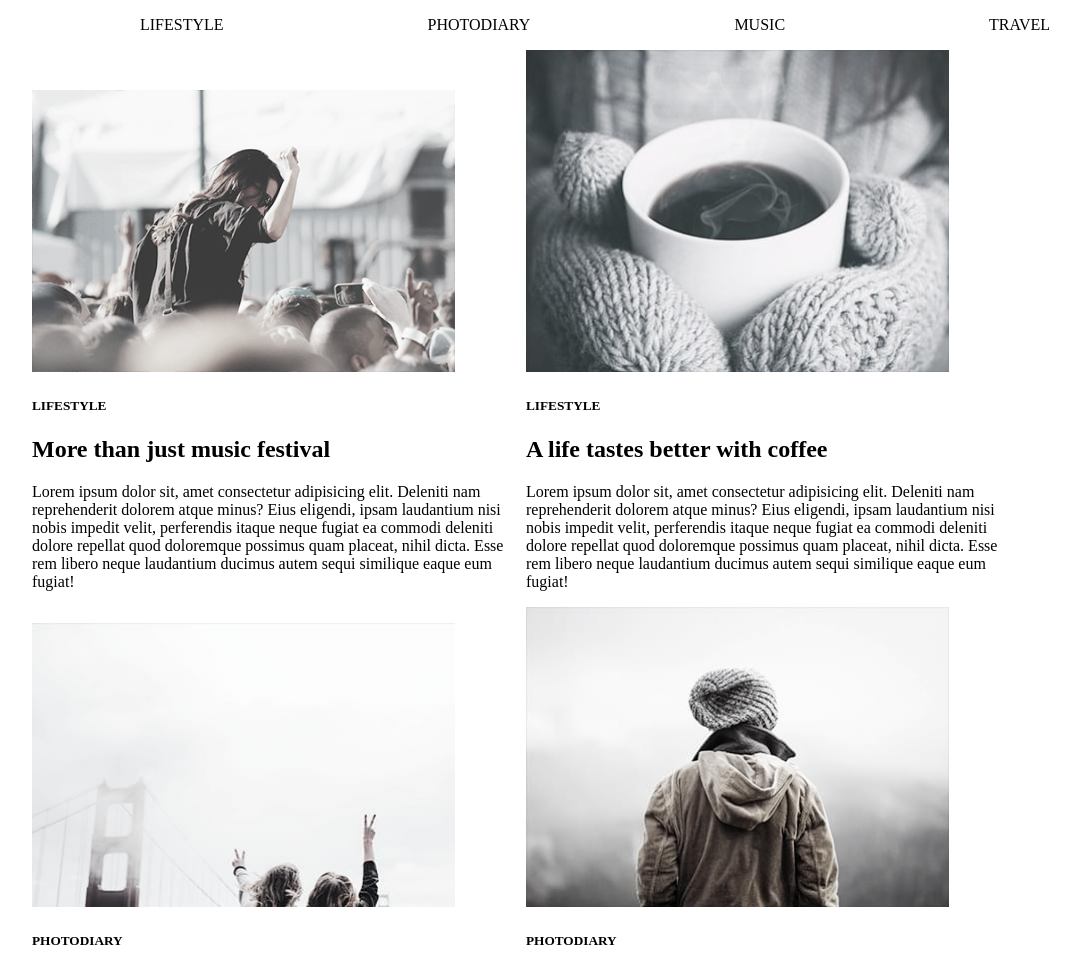
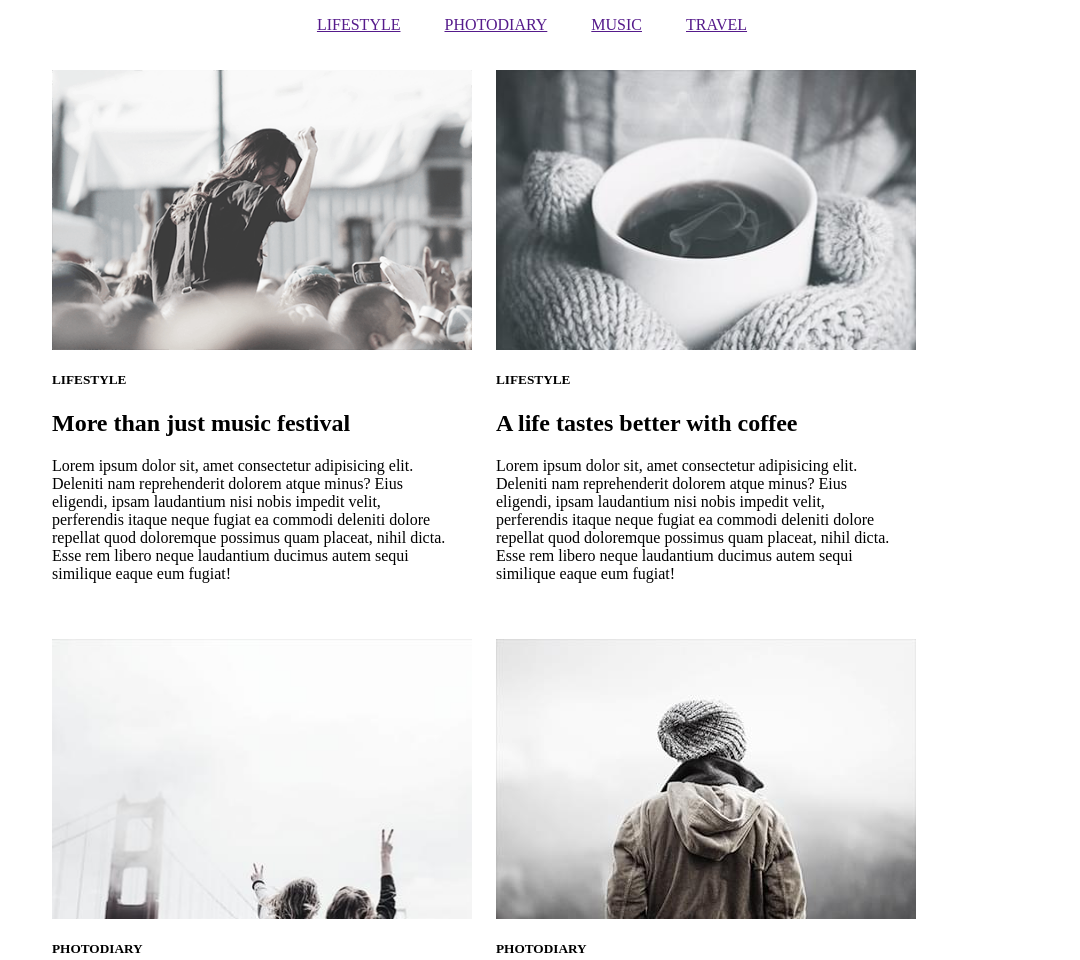
Before and after one commit to pashako/pasha, a plain HTML site: page 28.05homework/index.html in a window 1280 px wide. Shown: the top 960 px of the page, without its empty margins (108-1188 px from the left). Drawn offline with Linux system fonts and the light colour scheme.

Commit message:
HomeMod3

```diff
--- a/28.05homework/css/script.css
+++ b/28.05homework/css/script.css
@@ -4,13 +4,22 @@ ul{
 }
 li{
     display: inline-block;
-    margin-inline-start: 200px;
+
+
+    margin-right: 40px;
+
+}
+.header{
+    width: 1000px;
+    margin: auto;
+    text-align: center;
 
 }
 
-
 .photo{
-    width: 423px;
+    width: 420px;
+    overflow: hidden;
+    height: 280px;
 }
 
 img{
@@ -19,8 +28,9 @@ img{
 }
 
 .block{
-    width: 49%;
+    width: 40%;
     display: inline-block;
+    padding: 20px;
 }
 
 .main{
--- a/28.05homework/index.html
+++ b/28.05homework/index.html
@@ -10,10 +10,10 @@
 <body>
     <div class="header">
         <ul>
-            <li>LIFESTYLE </li>
-            <li>PHOTODIARY </li>
-            <li>MUSIC </li>
-            <li>TRAVEL</li>
+            <li><a href=""> LIFESTYLE </a></li>
+            <li><a href=""> PHOTODIARY </a></li>
+            <li><a href=""> MUSIC </a></li>
+            <li><a href=""> TRAVEL</a></li>
         </ul>
     </div>
     <div class="main">
```
